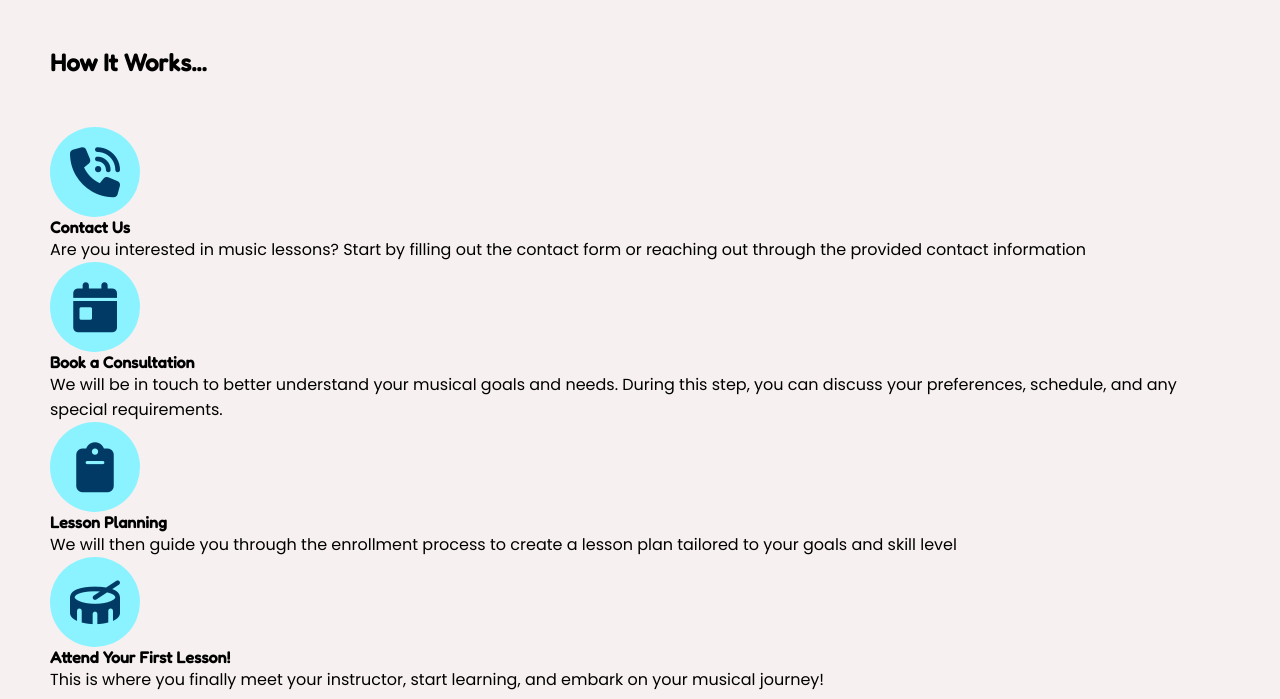
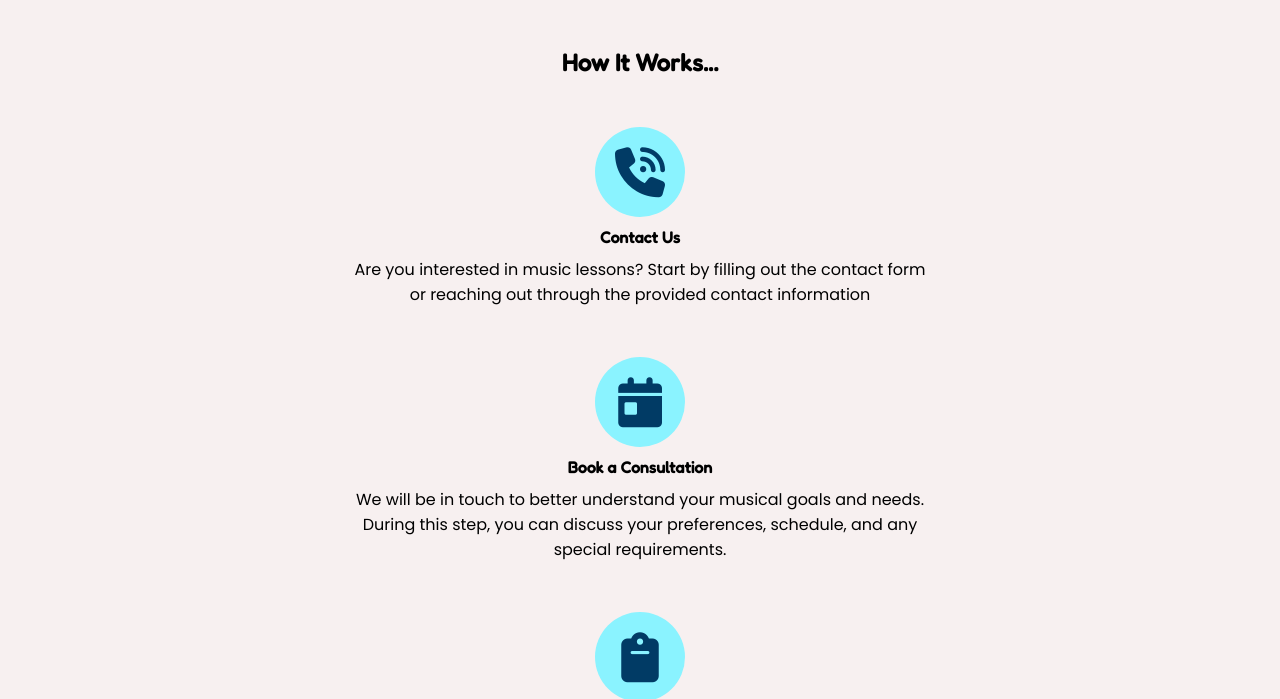
Before and after one commit to lola-idowu/Musicity, a plain HTML site: page contact.html in a window 1280 px wide. Shown: the part 675-1374 px from the top of the page. Drawn offline with Linux system fonts and the light colour scheme; a web font is replaced by a local one.

Commit message:
Use flex styles to align centre the steps section on the contact page

```diff
--- a/assets/css/style.css
+++ b/assets/css/style.css
@@ -323,10 +323,21 @@ textarea::placeholder {
 
 #steps-section {
     padding: 50px;
+    display: flex;
+    flex-direction: column;
+    justify-content: center;
+    align-items: center;
 }
 
 #steps-section h2 {
     padding-bottom: 50px;
+}
+
+.steps {
+    display: flex;
+    flex-direction: column;
+    justify-content: center;
+    align-items: center;
 }
 
 .steps>i {
@@ -338,7 +349,18 @@ textarea::placeholder {
     border-radius: 50%;
     font-size: 50px;
     padding: 20px 20px;
+    display: block;
+    margin: 0 50%
+}
 
+.steps>h4 {
+    padding: 10px 0;
+    text-align: center;
+}
+
+.steps>p {
+    padding-bottom: 50px;
+    text-align: center;
 }
 
 
@@ -459,6 +481,12 @@ footer li {
         justify-content: space-evenly;
     }
 
+    /* Contact Page*/
+
+    .steps {
+        width: 50%;
+    }
+
 }
 
 /* Media Query: Laptops and larger screens (992 px and up) */
```
Also changed, not shown: contact.html (+2 -0 lines).
